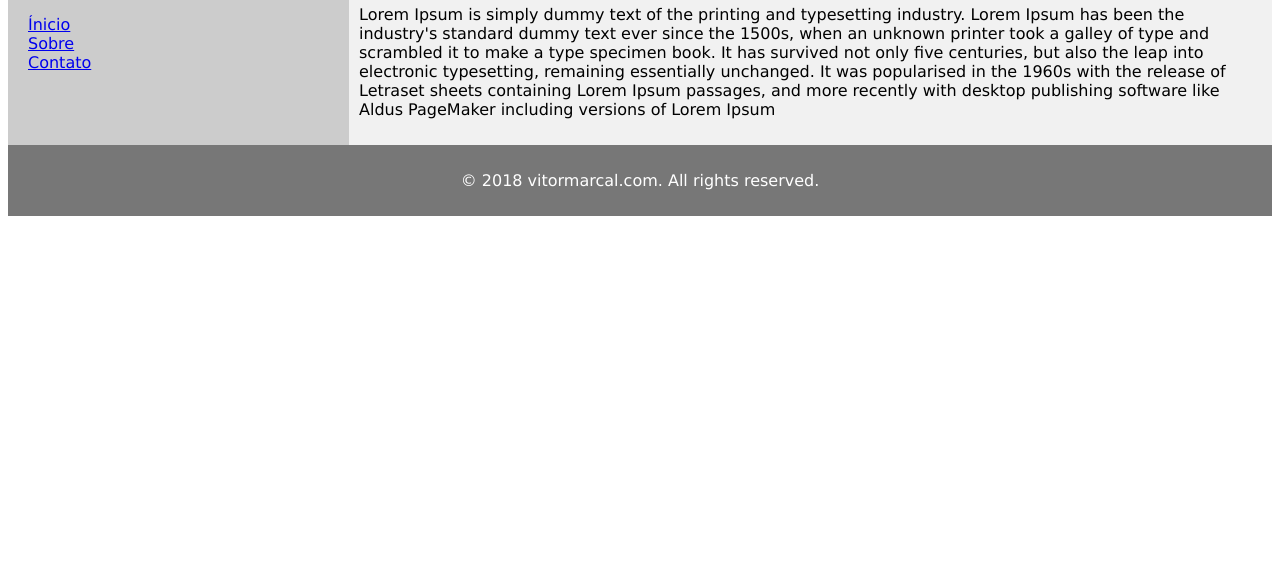
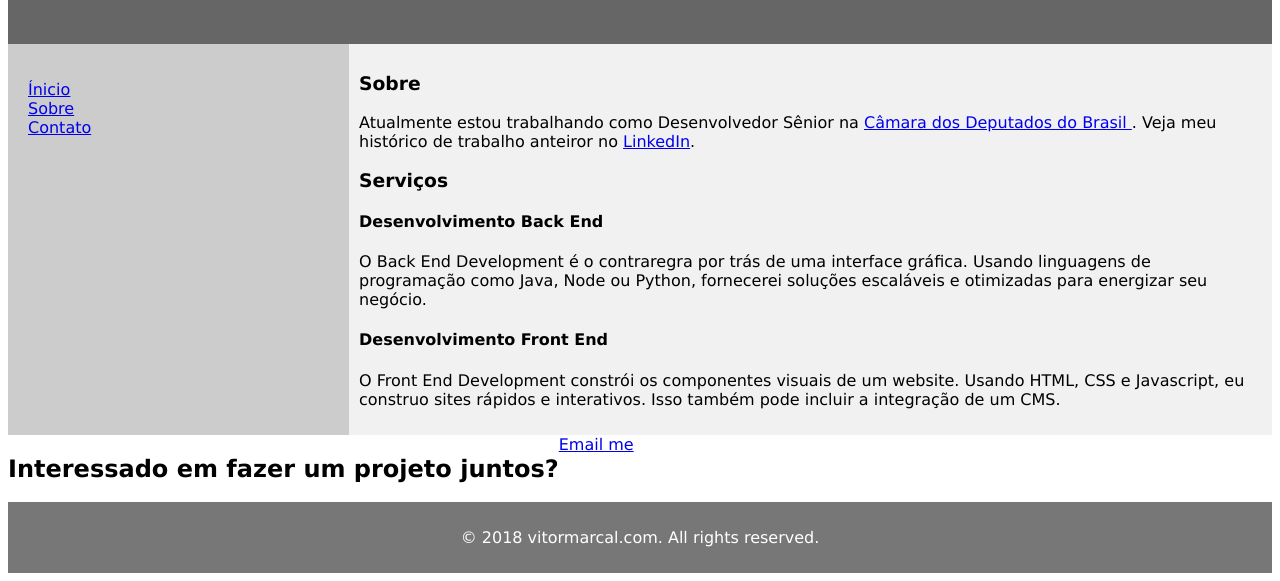
Before and after one commit to vitormarcal/personal_page, a plain HTML site: page index.html in a window 1280 px wide. Shown: the part 304-885 px from the top of the page. Before the commit the page ends 800 px from the top, so only its background shows below. Drawn offline with Linux system fonts and the light colour scheme.

Commit message:
add detalhes

```diff
--- a/index.html
+++ b/index.html
@@ -13,6 +13,7 @@
 
         <header>
             <h1>Olá, eu sou o Vítor.</h1>
+            <p>Sou Desenvolvedor e entusiasta de IA, vivendo em Brasília, DF. </p>
             <p>Seja <strong>muito</strong> bem vindo!</p>
         </header>
 
@@ -28,9 +29,29 @@
 
 
             <article>
-                <p>Lorem Ipsum is simply dummy text of the printing and typesetting industry. Lorem Ipsum has been the industry's standard dummy text ever since the 1500s, when an unknown printer took a galley of type and scrambled it to make a type specimen book. It has survived not only five centuries, but also the leap into electronic typesetting, remaining essentially unchanged. It was popularised in the 1960s with the release of Letraset sheets containing Lorem Ipsum passages, and more recently with desktop publishing software like Aldus PageMaker including versions of Lorem Ipsum</p>
+                <h3>Sobre</h3>
+                <p>Atualmente estou trabalhando como Desenvolvedor Sênior na <a href="https://www.camara.leg.br/" target="_blank"> Câmara dos Deputados do Brasil </a>.
+                   Veja meu histórico de trabalho anteiror no <a href="https://www.linkedin.com/in/vitormarcal" target="_blank">LinkedIn</a>.
+                </p>
+                <h3>Serviços</h3>
+                <h4>Desenvolvimento Back End</h4>
+                <p>
+                    O Back End Development é o contraregra por trás de uma interface gráfica.
+                    Usando linguagens de programação como Java, Node ou Python, fornecerei soluções escaláveis e otimizadas para energizar seu negócio.
+                </p>
+                <h4>Desenvolvimento Front End</h4>
+                <p>
+                    O Front End Development constrói os componentes visuais de um website.
+                    Usando HTML, CSS e Javascript, eu construo sites rápidos e interativos.
+                    Isso também pode incluir a integração de um CMS.
+                </p>
             </article>
 
+        </section>
+
+        <section>
+            <h2>Interessado em fazer um projeto juntos?</h2>
+            <a href="mailto:vitormarcal8@gmail.com">Email me </a>
         </section>
 
         <footer>
```
